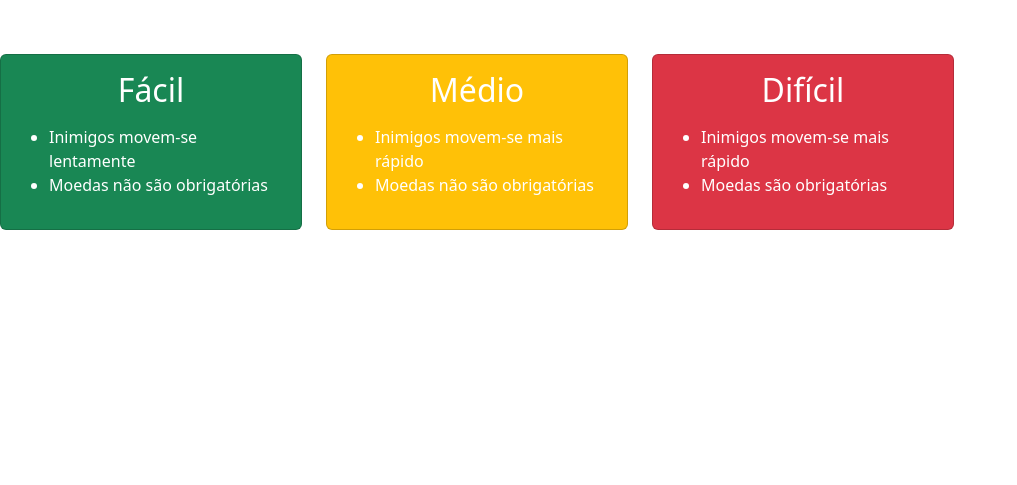
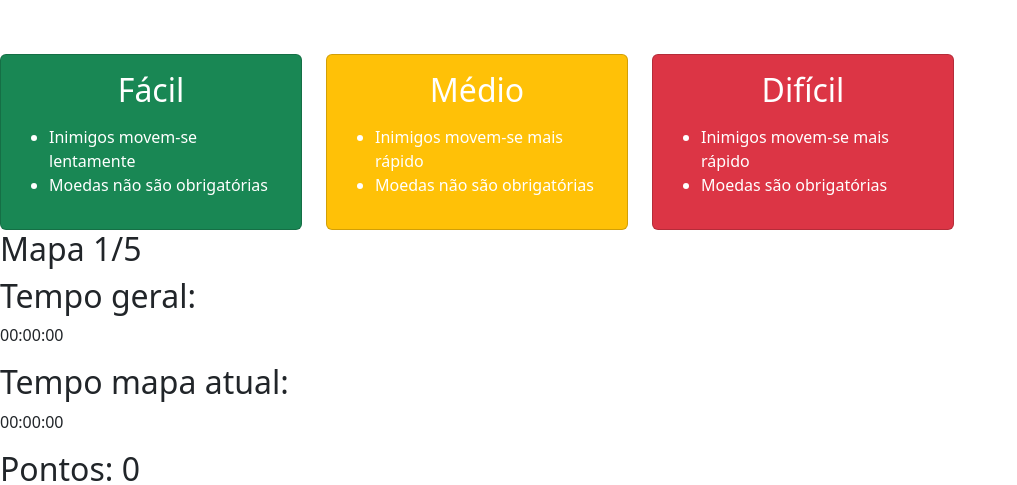
Before and after one commit to Mourinhom6/MazeGame, a PHP site: page / in a window 1280 px wide. Shown: the part 248-733 px from the top of the page, without its empty margins (0-1017 px from the left). Before the commit the page ends 478 px from the top, so only its background shows below. Run offline with PHP 8.4, Linux system fonts and the light colour scheme; grey boxes are pictures that could not be loaded.

Commit message:
Maze Ini part 2

```diff
--- a/Index.php
+++ b/Index.php
@@ -61,6 +61,70 @@
                 </div>
             </div>
         </div>
+        <div id="tabeladiv"></div>
+        <div id="stats">
+            <div>
+                <h2 id="mapcomplete">Mapa 1/5</h2>
+            </div>
+            <div>
+                <h2>Tempo geral:</h2>
+                <p id="tempoall">00:00:00</p>
+            </div>
+            <div>
+                <h2>Tempo mapa atual:</h2>
+                <p id="tempomap">00:00:00</p>
+            </div>
+            <div>
+                <h2 id="points">Pontos: 0</h2>
+            </div>
+        </div>
+        <div id="edit">
+            <div id="container">
+                <h2>Bloco:</h2>
+                <img src="coin.png">
+                <img src="monster2.png">
+                <img src="player.png">
+            </div>
+            <div id="labels">
+                <h2>Legenda:</h2>
+                <p id="ncoin">Moedas (x5)</p>
+                <p id="nmonsterh">Inimigo (x5)</p>
+                <p>Jogador</p>
+            </div>
+            <div id="container">
+                <h2>Bloco:</h2>
+                <img src="chao.jpg">
+                <img src="parede2.png">
+                <img src="end.png">
+            </div>
+            <div id="labels">
+                <h2>Legenda:</h2>
+                <p>Chão</p>
+                <p>Parede</p>
+                <p>Fim</p>
+            </div>
+        </div>
+        <div id="savemap">
+            <button class="myButton" id="button5">Salvar mapa</button>
+        </div>
+        <div id="howto">
+            <div id="comojogar">
+                <p>Movimente a sua personagem (<img src="player.png">) usando as setas do teclado, de forma a chegar ao final do labirinto (<img src="end.png">).
+                    Colete as moedas (<img src="coin.png">) para ganhar pontos e evite os inimigos (<img src="monster1.png">), senão perderá o jogo. Para ganhar, tem de completar 5 mapas diferentes de labirintos!</p>
+            </div>
+        </div>
+        <div id="howto">
+            <div id="winner">
+                <h2>Parabéns! Ganhou!</h2>
+                <p>fsg</p>
+            </div>
+        </div>
+        <div id="howto">
+            <div id="loser">
+                <h2>Perdeu! Tente novamente!</h2>
+                <p>fsg</p>
+            </div>
+        </div>
     <script src="scriptmaze.js"></script>
     <script src="https://cdn.jsdelivr.net/npm/bootstrap@5.3.3/dist/js/bootstrap.bundle.min.js" integrity="sha384-YvpcrYf0tY3lHB60NNkmXc5s9fDVZLESaAA55NDzOxhy9GkcIdslK1eN7N6jIeHz" crossorigin="anonymous"></script>
 </body>
```
Lines whose indentation alone changed are shown as unchanged.
